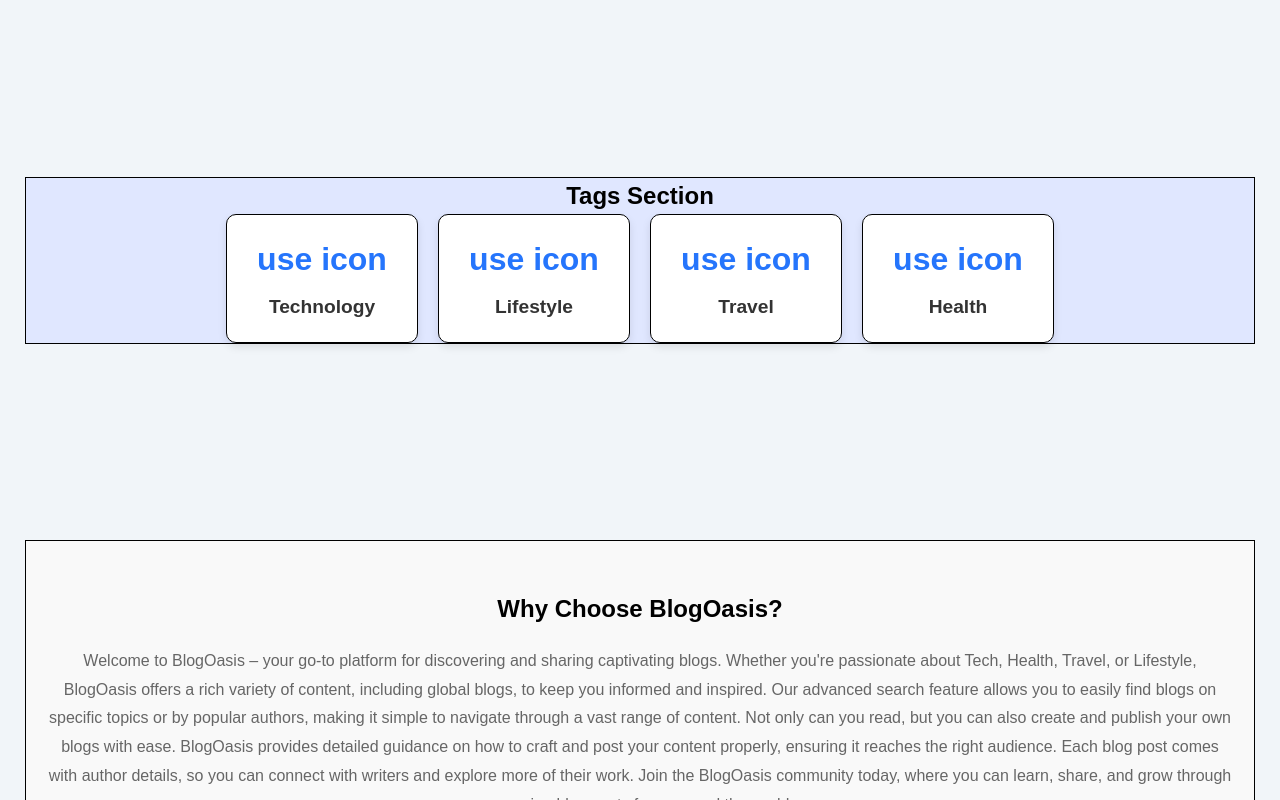
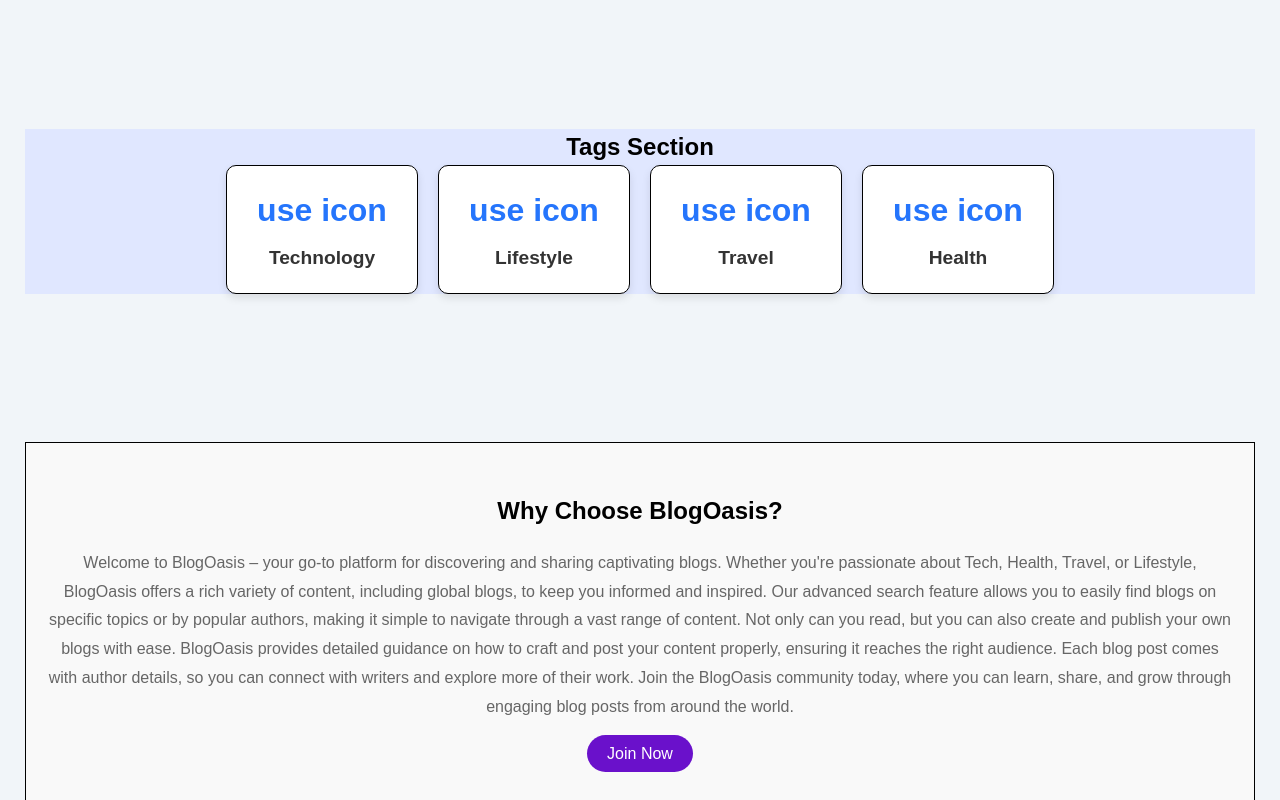
Before and after one commit to sumitkrravi/Blog-Website, a React (Vite) app in the folder frontend/: page / in a window 1280 px wide. Shown: the part 1320-2120 px from the top of the page. Built offline with nearby package versions, Linux system fonts and the light colour scheme.

Commit message:
frontend update by sumit

```diff
--- a/frontend/src/App.css
+++ b/frontend/src/App.css
@@ -18,7 +18,7 @@
     margin: 0 auto;
 }
 
-.featured-section , .about-section ,.call-section , .tag-section , .author-section, .community-section, .footer-section{
+.featured-section , .about-section ,.call-section , .author-section, .community-section{
     margin: 3rem 0;
     height: auto;
     border: 1px solid;
--- a/frontend/src/components/Footer.css
+++ b/frontend/src/components/Footer.css
@@ -36,7 +36,7 @@
   }
 
   .link-section a:hover {
-    color: #60a5fa; /* Slightly darker blue */
+    color: #60a5fa;
   }
 
   .copy-right-section {
```
